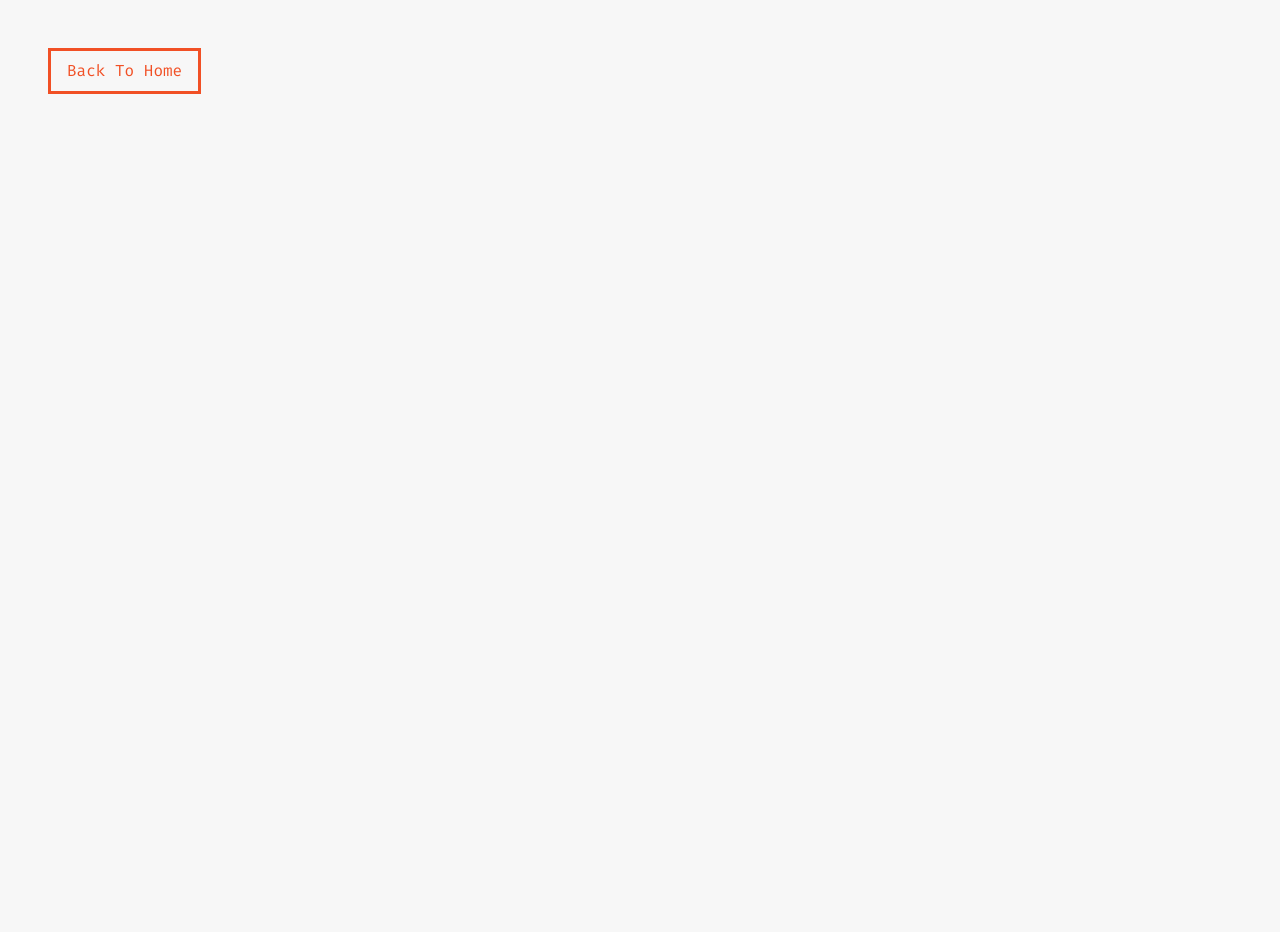
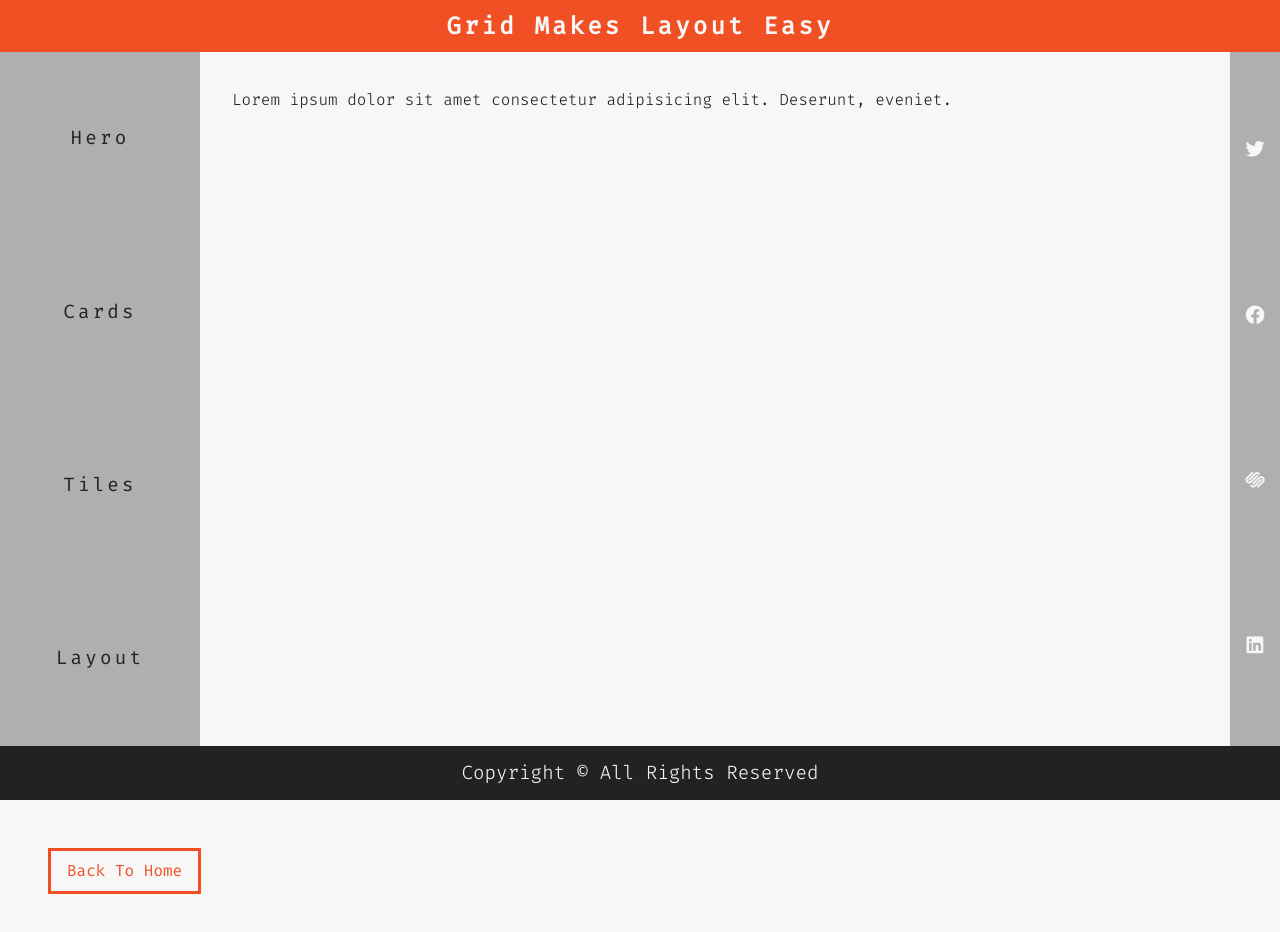
Before and after one commit to This-Is-Prince/css-grid-mini-projects, a plain HTML site: page layout.html in a window 1280 px wide. Before the commit the page ends 800 px from the top, so only its background shows below. Drawn offline with Linux system fonts and the light colour scheme.

Commit message:
layout mini project completed

```diff
--- a/layout.html
+++ b/layout.html
@@ -24,6 +24,47 @@
     <link rel="stylesheet" href="./style.css" />
   </head>
   <body>
+    <main class="main">
+      <!-- header -->
+      <header class="header">
+        <h2>grid makes layout easy</h2>
+      </header>
+      <!-- navbar -->
+      <nav class="navbar">
+        <ul>
+          <li>
+            <a href="./hero.html">hero</a>
+          </li>
+          <li>
+            <a href="./cards.html">cards</a>
+          </li>
+          <li>
+            <a href="./tiles.html">tiles</a>
+          </li>
+          <li>
+            <a href="./layout.html">layout</a>
+          </li>
+        </ul>
+      </nav>
+      <!-- content -->
+      <section class="content">
+        <p>
+          Lorem ipsum dolor sit amet consectetur adipisicing elit. Deserunt,
+          eveniet.
+        </p>
+      </section>
+      <!-- sidebar -->
+      <section class="sidebar">
+        <span><i class="fab fa-twitter"></i></span>
+        <span><i class="fab fa-facebook"></i></span>
+        <span><i class="fab fa-squarespace"></i></span>
+        <span><i class="fab fa-linkedin"></i></span>
+      </section>
+      <!-- footer -->
+      <div class="footer">
+        <p>copyright &copy; all rights reserved</p>
+      </div>
+    </main>
     <a href="./index.html" class="btn">back to home</a>
   </body>
 </html>
--- a/style.css
+++ b/style.css
@@ -295,3 +295,102 @@ Tiles
     grid-area: i;
   }
 }
+/*
+===============
+Layout
+===============
+*/
+.header {
+  background: var(--primaryColor);
+  text-align: center;
+  color: var(--mainWhite);
+  padding: 0.5rem 0;
+}
+.navbar {
+  background: var(--darkGrey);
+}
+.navbar li {
+  list-style: none;
+}
+.navbar a {
+  padding: 1rem;
+  display: inline-block;
+  text-transform: capitalize;
+  letter-spacing: var(--mainSpacing);
+  font-size: 1.2rem;
+  color: var(--mainBlack);
+  transition: var(--mainTransition);
+}
+.navbar a:hover {
+  color: var(--mainWhite);
+}
+.content {
+  padding: 2rem;
+}
+.content p {
+  font-size: 1rem;
+}
+.sidebar {
+  background: var(--primaryColor);
+  padding: 1rem 0;
+  display: grid;
+  grid-template-columns: repeat(4, 1fr);
+  justify-items: center;
+  font-size: 1.2rem;
+  color: var(--mainWhite);
+}
+.footer {
+  background: var(--mainBlack);
+  color: var(--mainWhite);
+  text-align: center;
+  text-transform: capitalize;
+  padding: 0.5rem 0;
+}
+.footer p {
+  font-size: 1.2rem;
+}
+.main {
+  min-height: 100vh;
+  display: grid;
+  grid-template-columns: 1fr;
+  grid-template-rows: auto auto 1fr auto auto;
+}
+
+@media screen and (min-width: 768px) {
+  .navbar ul {
+    display: grid;
+    grid-template-columns: repeat(4, 1fr);
+    justify-items: center;
+  }
+}
+
+@media screen and (min-width: 992px) {
+  .main {
+    grid-template-columns: [start] 200px [col-1-end] 1fr [col-2-end] 50px [end];
+    grid-template-rows: [start] auto [row-1-end] 1fr [row-2-end] auto [end];
+  }
+  .header {
+    grid-area: start/start/row-1-end/end;
+  }
+  .navbar {
+    grid-area: row-1-end/start/row-2-end/col-1-end;
+  }
+  .navbar ul {
+    min-height: 100%;
+    grid-template-columns: 1fr;
+    align-items: center;
+  }
+  .content {
+    grid-area: row-1-end/col-1-end/row-2-end/col-2-end;
+  }
+  .sidebar {
+    min-height: 100%;
+    grid-template-columns: 1fr;
+    align-items: center;
+    grid-area: row-1-end/col-2-end/row-2-end/end;
+    background: var(--darkGrey);
+  }
+  .footer {
+    grid-area: row-2-end/start/end/end;
+  }
+}
```
